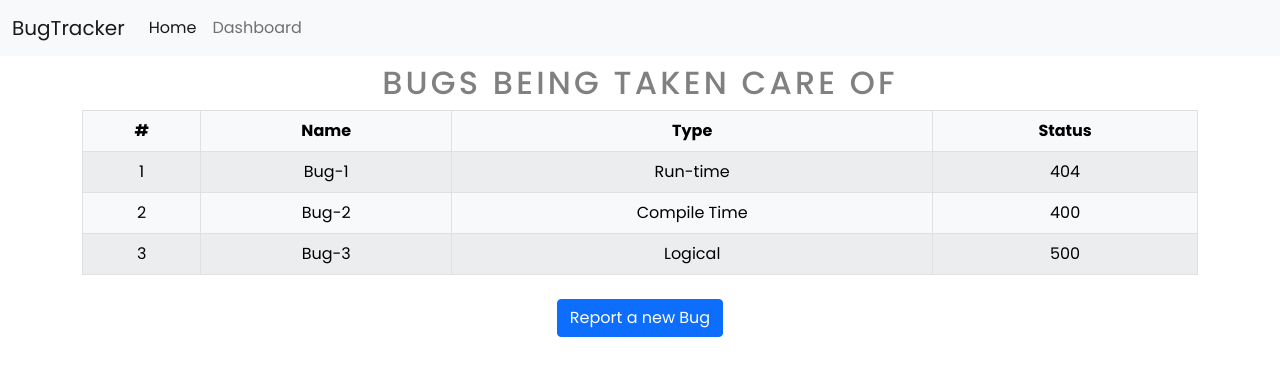
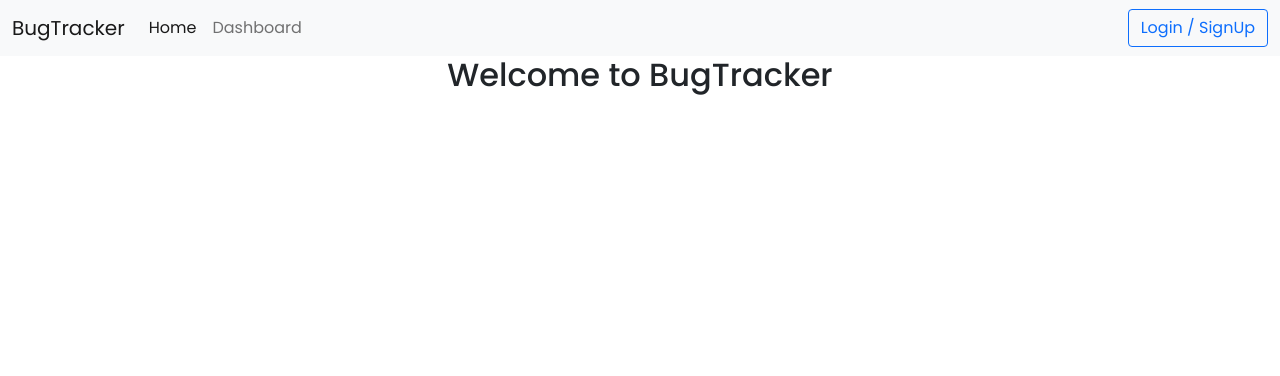
Before and after one commit to Archit-Suthar/TRINIT_ExitCode_Dev02, a React (Create React App) app: page / in a window 1280 px wide. Before the commit this address had no page. Shown: the top 376 px of the page. Built offline with nearby package versions, Linux system fonts and the light colour scheme.

Commit message:
login btn

```diff
--- a/src/components/Home/Home.js
+++ b/src/components/Home/Home.js
@@ -1,13 +1,12 @@
 import React from 'react'
-import Navbar from '../navbar/navbar';
-import AddBug from '../Bug/AddBug';
-import Buglist from '../buglist/Buglist';
+import Navbar from '../navbar/Navbar';
+
 const Home = () => {
   return (
     <div>
       <Navbar />
-        <Buglist/>
-        <AddBug/>
+
+      <h2>Welcome to BugTracker</h2>
     </div>
   )
 }
--- a/src/components/navbar/navbar.js
+++ b/src/components/navbar/navbar.js
@@ -1,7 +1,13 @@
 import React from 'react';
+import { useNavigate } from 'react-router'
 // import { Link } from 'react-router-dom';
 
 function Navbar() {
+   let navigate = useNavigate();
+
+    const handleLogin = () => {
+        navigate("/login")
+    }
     return <div>
         <nav className="navbar navbar-expand-lg navbar-light bg-light">
             <div className="container-fluid">
@@ -18,8 +24,10 @@ function Navbar() {
                             <a className="nav-link" href="/dashboard">Dashboard</a>
                         </li>
 
-
                     </ul>
+                        <div class="d-flex">
+                            <button class="btn btn-outline-primary" onClick={handleLogin}>Login / SignUp</button>
+                        </div>
 
                 </div>
             </div>
```
Also changed, not shown: src/components/User/Dashboard.js (+8 -1 lines).
